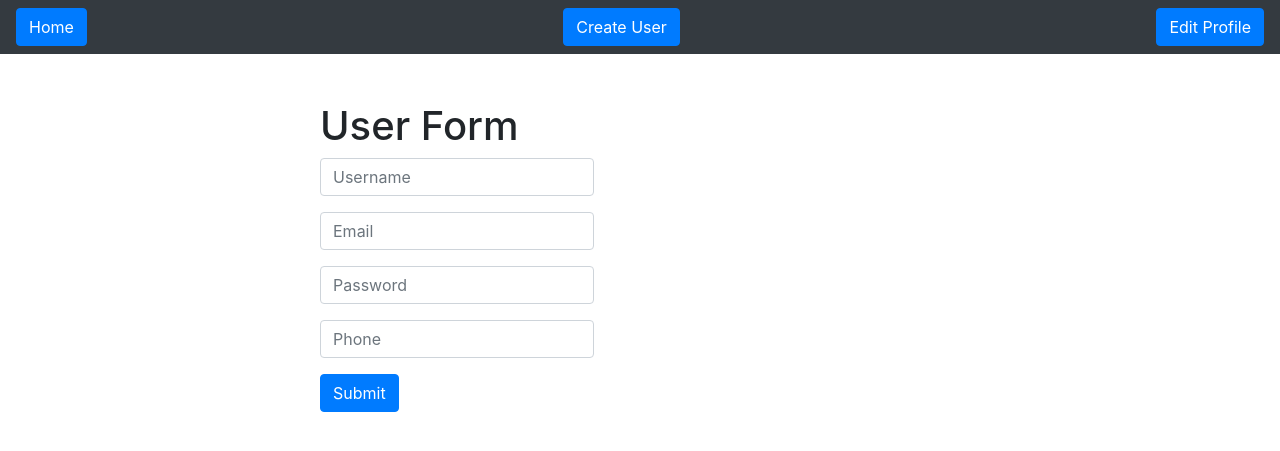
After one commit to looseroots/Backend-Web-App, a Flask app: page /user in a window 1280 px wide. The commit adds this page. Shown: the top 451 px of the page. Run offline with Flask 2, Linux system fonts and the light colour scheme; some libraries are stand-ins or nearby versions.

Commit message:
Separate user creation and profile edit pages

```diff
--- a/app/templates/base.html
+++ b/app/templates/base.html
@@ -10,6 +10,8 @@
 	<!-- Navbar -->
 	<nav class="navbar navbar-dark bg-dark">
 		<a href="{{ url_for('index') }}" class="btn btn-primary"> Home </a>
+		<a href="{{ url_for('user') }}" class="btn btn-primary"> Create User </a>
+		<a href="{{ url_for('profile') }}" class="btn btn-primary"> Edit Profile </a>
 	</nav>
 
 </head>
--- /dev/null
+++ b/app/templates/user.html
@@ -0,0 +1,25 @@
+{% import "macros.html" as macros %}
+{% extends "base.html" %}
+
+<body>
+{% block content %}
+
+<div class="container-fluid">
+	<div class="row row mt-5">
+		<div class="col-sm-3"></div>
+			<div class=col-lg">
+				<h1>User Form</h1>
+				{% call macros.render_form(userform) %}
+					{{ macros.render_field(userform.username, label_visible=false, placeholder='Username') }}
+					{{ macros.render_field(userform.email, label_visible=false, placeholder='Email')}}
+					{{ macros.render_field(userform.password, label_visible=false, placeholder='Password')}}
+					{{ macros.render_field(userform.phone, label_visible=false, placeholder='Phone')}}
+				{% endcall %}
+			</div>
+		<div class="col-sm-3"></div>
+	</div>
+</div>
+
+
+{% endblock %}
+</body>
--- a/app/views.py
+++ b/app/views.py
@@ -6,13 +6,16 @@ import firebase_admin #?
 from firebase_admin import auth
 from firebase_admin import firestore
 
-default_app = firebase_admin.initialize_app(cred, {'databaseURL': 'https://looseroots-7a373.firebaseio.com'})
+default_app = firebase_admin.initialize_app(cred)
 db = firestore.client()
 
-@app.route('/', methods=['GET', 'POST'])
+@app.route('/')
 def index():
+	return render_template("index.html")
+
+@app.route('/user', methods=['GET', 'POST'])
+def user():
 	userform = CreateUser()
-	profileform = EditProfile()
 
 	if userform.validate_on_submit():
 		user = auth.create_user(
@@ -26,6 +29,13 @@ def index():
 		)
 		print('Sucessfully created new user: {0}'.format(user.uid))
 
+	return render_template("user.html", userform=userform)
+
+
+@app.route('/profile', methods=['GET', 'POST'])
+def profile():
+	profileform = EditProfile()
+
 	if profileform.validate_on_submit():
 		user_id = profileform.username.data
 
@@ -36,5 +46,4 @@ def index():
 
 		db.collection(u'users').document(user_id).set(profile)
 
-
-	return render_template("index.html", userform=userform, profileform=profileform)
+	return render_template("profile.html", profileform=profileform)
```
Also changed, not shown: app/templates/index.html (+2 -18 lines), app/templates/profile.html (added, +24 -0 lines).
